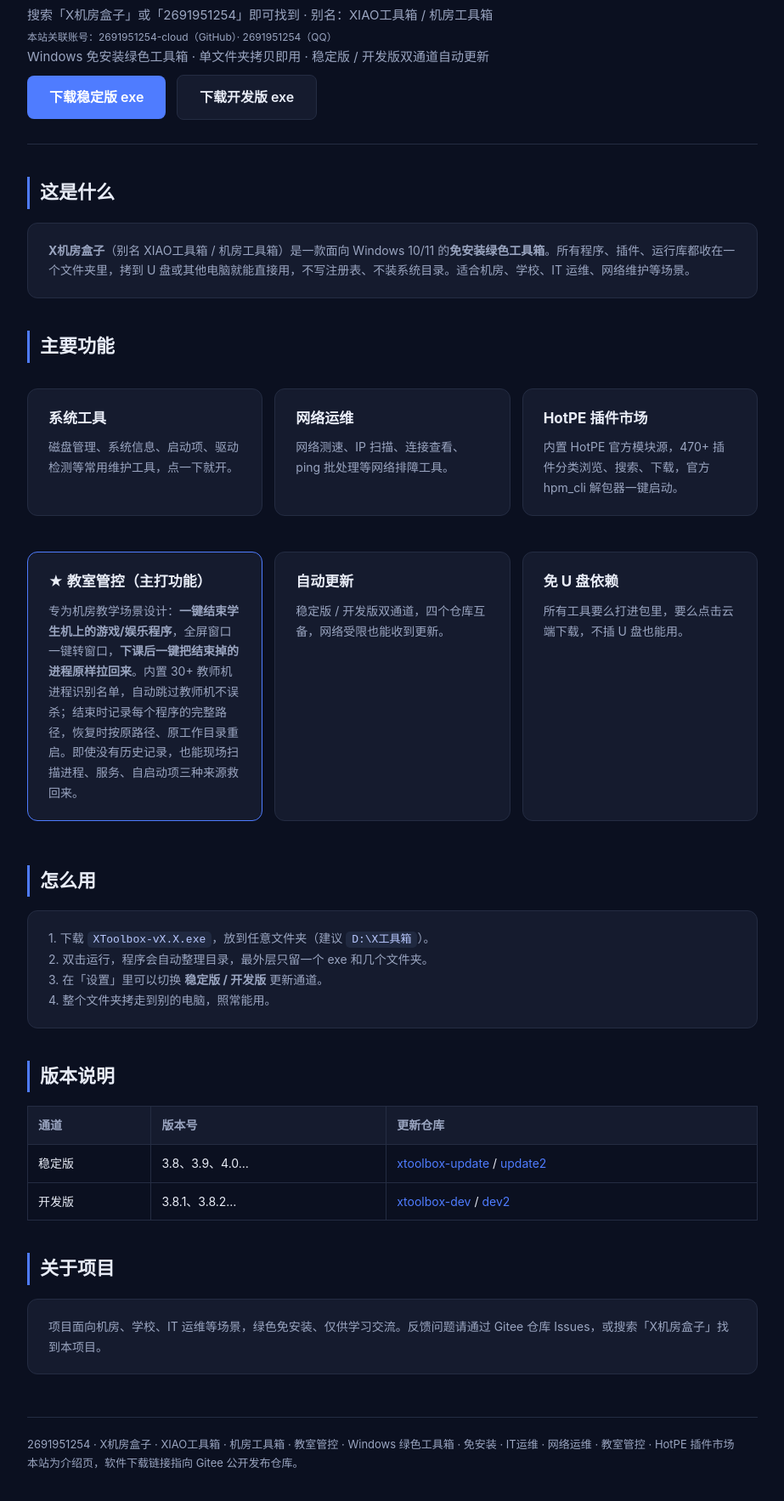
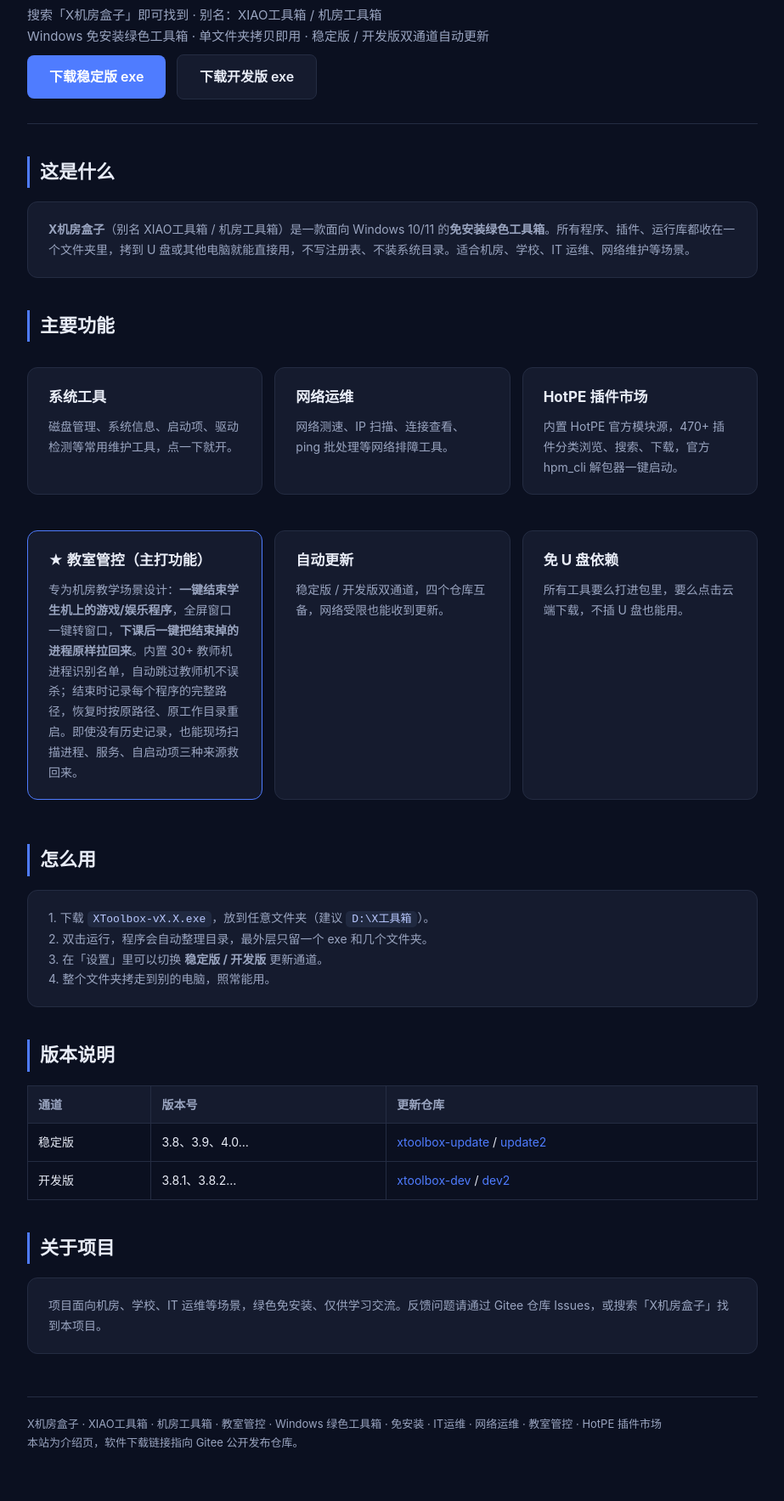
Before and after one commit to 2691951254-cloud/xtoolbox-site, a plain HTML site: page index.html in a window 1280 px wide. Shown: the part 100-1866 px from the top of the page at 85% size, without its empty margins (178-1101 px from the left). Drawn offline with Linux system fonts and the light colour scheme.

Commit message:
撤掉QQ号，只留产品名

```diff
--- a/index.html
+++ b/index.html
@@ -4,8 +4,8 @@
 <meta charset="UTF-8">
 <meta name="viewport" content="width=device-width,initial-scale=1">
 <title>X机房盒子 - 免安装绿色工具箱,教室管控,网络运维工具</title>
-<meta name="description" content="2691951254 · X机房盒子是Windows免安装绿色工具箱,主打教室管控(一键结束/恢复学生机程序、自动跳过教师机)、网络运维、硬件检测、HotPE插件市场,单文件夹拷贝即用。">
-<meta name="keywords" content="2691951254,2691951254-cloud,X机房盒子,X机房盒子下载,教室管控软件,跳过教师机,学生机管控,绿色工具箱,免安装工具箱,Windows工具箱,网络运维,HotPE插件市场">
+<meta name="description" content="X机房盒子是Windows免安装绿色工具箱,主打教室管控(一键结束/恢复学生机程序、自动跳过教师机)、网络运维、硬件检测、HotPE插件市场,单文件夹拷贝即用。">
+<meta name="keywords" content="X机房盒子,X机房盒子下载,教室管控软件,跳过教师机,学生机管控,绿色工具箱,免安装工具箱,Windows工具箱,网络运维,HotPE插件市场">
 <link rel="canonical" href="https://2691951254-cloud.github.io/xtoolbox-site/">
 <meta property="og:title" content="X机房盒子 - 免安装绿色工具箱 / 教室管控">
 <meta property="og:description" content="主打教室管控：一键结束学生机程序、自动跳过教师机、下课一键恢复。免安装、单文件夹、拷贝即用。">
@@ -53,8 +53,7 @@ footer{margin-top:50px;padding-top:20px;border-top:1px solid var(--line);color:v
 <div class="wrap">
 <header>
   <h1>X<span>机房盒子</span></h1>
-  <p class="tag" style="margin-top:6px">搜索「X机房盒子」或「2691951254」即可找到 · 别名：XIAO工具箱 / 机房工具箱</p>
-  <p style="color:var(--sub);font-size:12px;margin-top:4px">本站关联账号：2691951254-cloud（GitHub）· 2691951254（QQ）</p>
+  <p class="tag" style="margin-top:6px">搜索「X机房盒子」即可找到 · 别名：XIAO工具箱 / 机房工具箱</p>
   <p class="tag">Windows 免安装绿色工具箱 · 单文件夹拷贝即用 · 稳定版 / 开发版双通道自动更新</p>
   <a class="btn" href="https://gitee.com/xiao-wenbx-toolbox-2026in/xtoolbox-update/releases/latest">下载稳定版 exe</a>
   <a class="btn ghost" href="https://gitee.com/xiao-wenbx-toolbox-2026in/xtoolbox-dev/releases/latest">下载开发版 exe</a>
@@ -96,7 +95,7 @@ footer{margin-top:50px;padding-top:20px;border-top:1px solid var(--line);color:v
 </div>
 
 <footer>
-2691951254 · X机房盒子 · XIAO工具箱 · 机房工具箱 · 教室管控 · Windows 绿色工具箱 · 免安装 · IT运维 · 网络运维 · 教室管控 · HotPE 插件市场<br>
+X机房盒子 · XIAO工具箱 · 机房工具箱 · 教室管控 · Windows 绿色工具箱 · 免安装 · IT运维 · 网络运维 · 教室管控 · HotPE 插件市场<br>
 本站为介绍页，软件下载链接指向 Gitee 公开发布仓库。
 </footer>
 </div>
```
